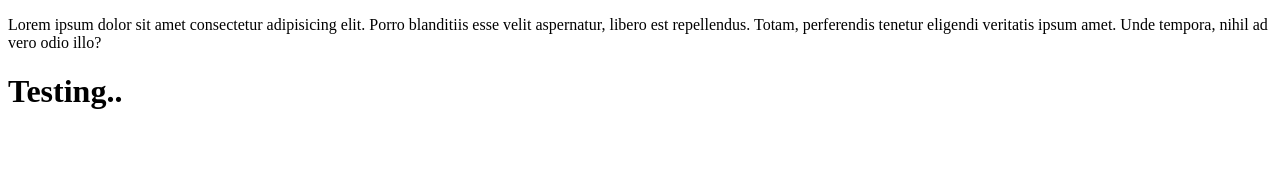
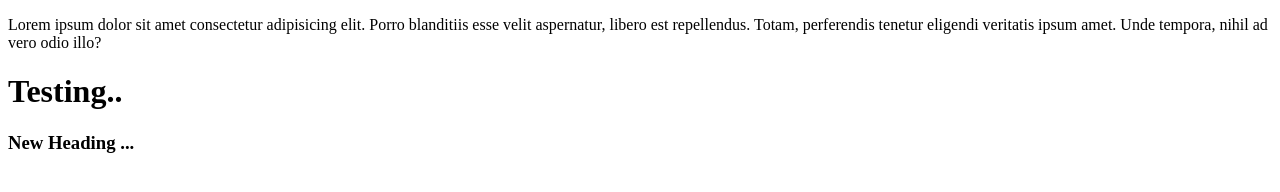
Before and after one commit to faizankhan16/my_web, a plain HTML site: page index.html in a window 1280 px wide. Drawn offline with Linux system fonts and the light colour scheme.

Commit message:
new lines

```diff
--- a/index.html
+++ b/index.html
@@ -1,13 +1,19 @@
 <!DOCTYPE html>
 <html lang="en">
+
 <head>
     <meta charset="UTF-8">
     <meta http-equiv="X-UA-Compatible" content="IE=edge">
     <meta name="viewport" content="width=device-width, initial-scale=1.0">
     <title>Document</title>
 </head>
+
 <body>
-    <p>Lorem ipsum dolor sit amet consectetur adipisicing elit. Porro blanditiis esse velit aspernatur, libero est repellendus. Totam, perferendis tenetur eligendi veritatis ipsum amet. Unde tempora, nihil ad vero odio illo?</p>
+    <p>Lorem ipsum dolor sit amet consectetur adipisicing elit. Porro blanditiis esse velit aspernatur, libero est
+        repellendus. Totam, perferendis tenetur eligendi veritatis ipsum amet. Unde tempora, nihil ad vero odio illo?
+    </p>
     <h1>Testing..</h1>
+    <h3>New Heading ...</h3>
 </body>
+
 </html>
```
